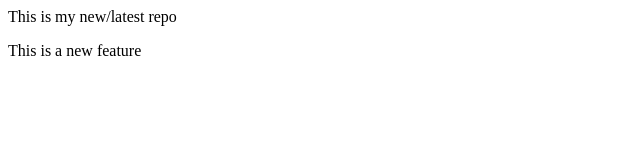
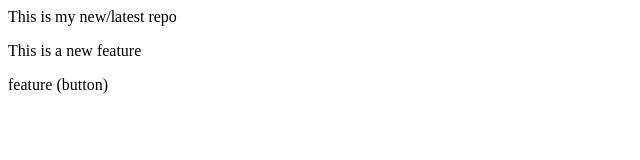
Before and after one commit to Arihant-3/Local, a plain HTML site: page index.html in a window 1280 px wide. Shown: the whole page, without its empty margins (0-640 px from the left). Drawn offline with Linux system fonts and the light colour scheme.

```diff
--- a/index.html
+++ b/index.html
@@ -4,3 +4,6 @@
 <p>
     This is a new feature
 </p>
+<p>
+    feature (button)
+</p>
```
